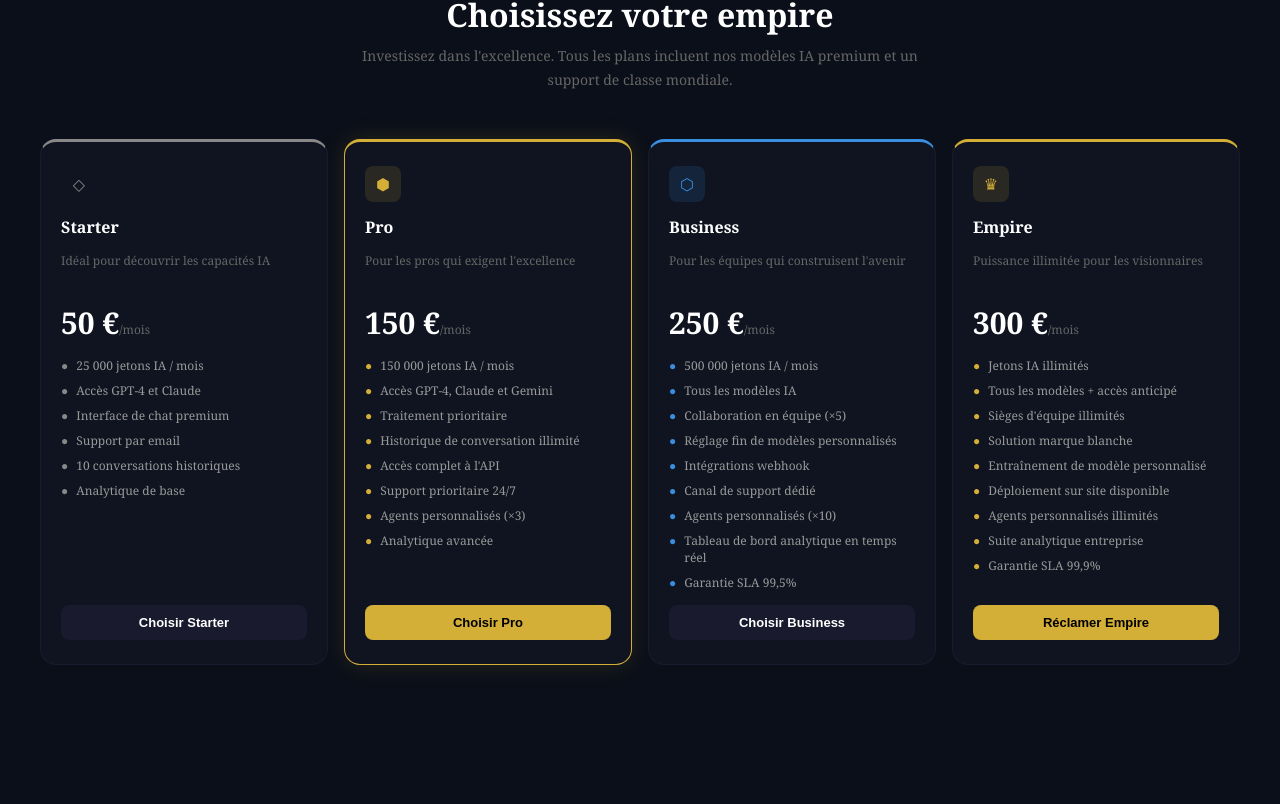
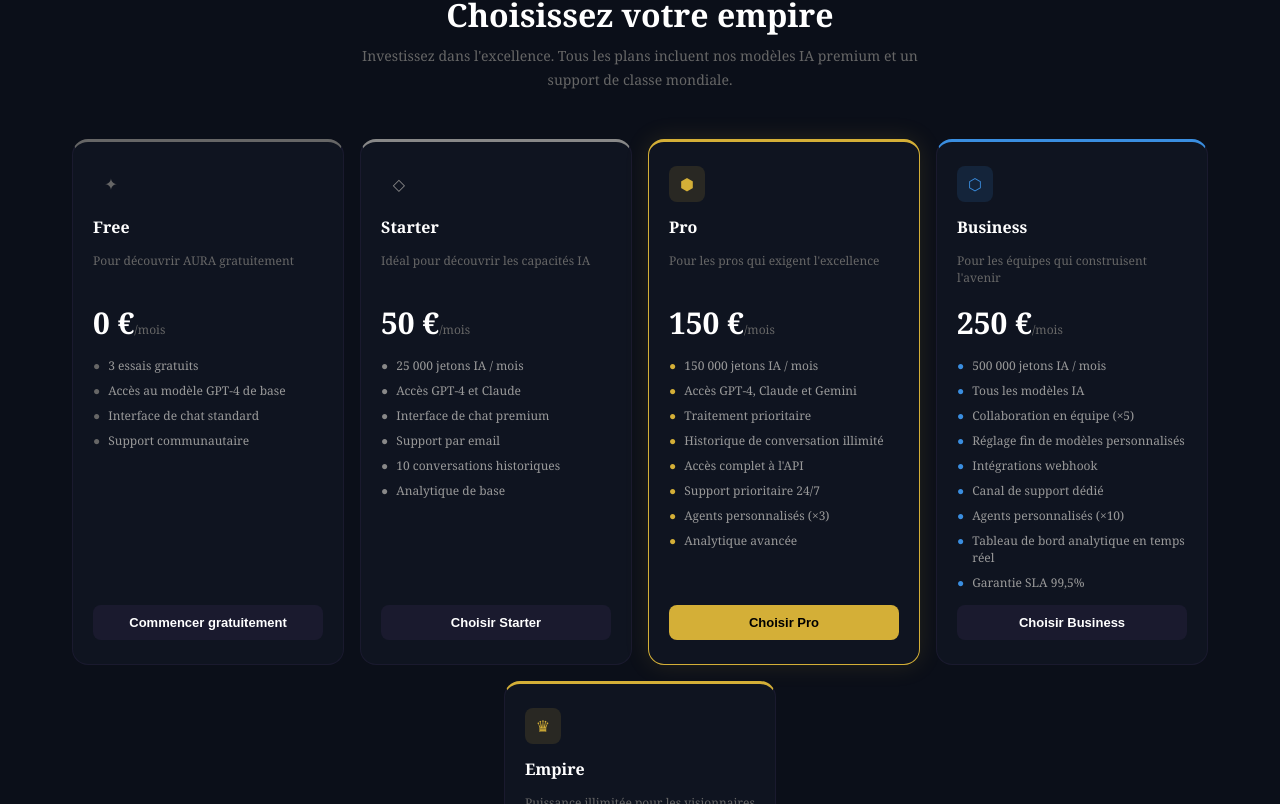
Before and after one commit to fmbow1505-cloud/AURA-, a Next.js app: page / in a window 1280 px wide. Shown: the part 1776-2580 px from the top of the page. Built offline with nearby package versions, Linux system fonts and the light colour scheme.

Commit message:
Update page.tsx

```diff
--- a/app/page.tsx
+++ b/app/page.tsx
@@ -138,6 +138,17 @@
 
 const PLANS = [
   {
+    id: 'free', name: 'Free', priceEUR: 0, icon: '✦', accent: '#666',
+    desc: { fr: 'Pour découvrir AURA gratuitement', en: 'Try AURA for free', es: 'Prueba AURA gratis', ar: 'جرب AURA مجانًا', pt: 'Experimente o AURA gratuitamente' },
+    features: {
+      fr: ['3 essais gratuits', 'Accès au modèle GPT-4 de base', 'Interface de chat standard', 'Support communautaire'],
+      en: ['3 free trials', 'Basic GPT-4 model access', 'Standard chat interface', 'Community support'],
+      es: ['3 pruebas gratuitas', 'Acceso al modelo GPT-4 básico', 'Interfaz de chat estándar', 'Soporte comunitario'],
+      ar: ['3 محاولات مجانية', 'الوصول إلى نموذج GPT-4 الأساسي', 'واجهة محادثة قياسية', 'دعم المجتمع'],
+      pt: ['3 testes gratuitos', 'Acesso ao modelo GPT-4 básico', 'Interface de chat padrão', 'Suporte da comunidade'],
+    },
+  },
+  {
     id: 'starter', name: 'Starter', priceEUR: 50, icon: '◇', accent: '#888',
     desc: { fr: "Idéal pour découvrir les capacités IA", en: 'Perfect for individuals exploring AI capabilities', es: 'Perfecto para explorar las capacidades de la IA', ar: 'مثالي للأفراد الذين يستكشفون قدرات الذكاء الاصطناعي', pt: 'Perfeito para explorar as capacidades de IA' },
     features: {
@@ -184,6 +195,7 @@
 ];
 
 const PRICE_LABELS: Record<string, Record<Lang, string>> = {
+  free: { fr: 'Commencer gratuitement', en: 'Start for Free', es: 'Empezar gratis', ar: 'ابدأ مجانًا', pt: 'Começar gratuitamente' },
   starter: { fr: 'Choisir Starter', en: 'Choose Starter', es: 'Elegir Starter', ar: 'اختر Starter', pt: 'Escolher Starter' },
   pro: { fr: 'Choisir Pro', en: 'Choose Pro', es: 'Elegir Pro', ar: 'اختر Pro', pt: 'Escolher Pro' },
   business: { fr: 'Choisir Business', en: 'Choose Business', es: 'Elegir Business', ar: 'اختر Business', pt: 'Escolher Business' },
@@ -315,7 +327,7 @@
         <div style={{ display: 'flex', gap: 16, flexWrap: 'wrap', justifyContent: 'center' }}>
           {PLANS.map(plan => (
             <div key={plan.id} style={{
-              flex: '1 1 220px', maxWidth: 260, background: '#0f1420',
+              flex: '1 1 200px', maxWidth: 230, background: '#0f1420',
               border: `1px solid ${plan.highlight ? gold : '#1a1a2e'}`,
               borderTop: `3px solid ${plan.accent}`,
               borderRadius: 16, padding: '24px 20px',
```
